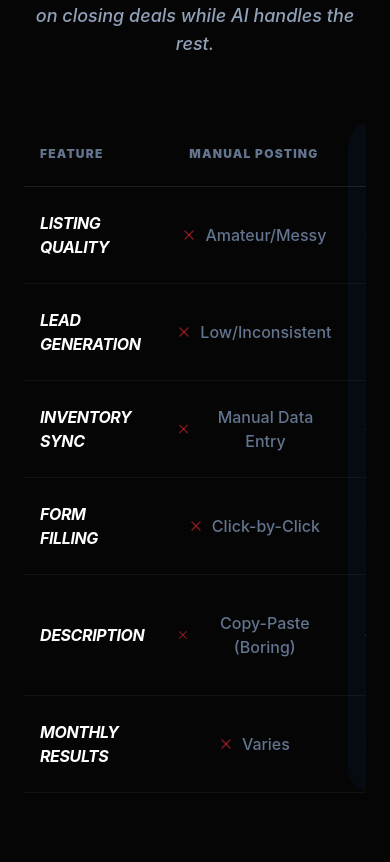
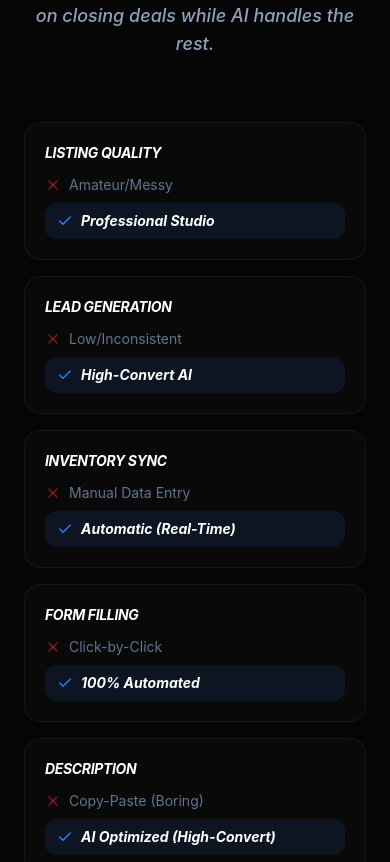
Before and after one commit to mgarbs/autolander-website, a React (Vite) app: page / in a window 390 px wide. Shown: the part 1930-2792 px from the top of the page. Built offline with nearby package versions, Linux system fonts and the light colour scheme.

Commit message:
fix: mobile comparison section — stacked cards instead of horizontal table
Co-Authored-By: Claude Opus 4.6 (1M context) <noreply@anthropic.com>

```diff
--- a/src/App.jsx
+++ b/src/App.jsx
@@ -250,7 +250,8 @@ export default function App() {
           </div>
 
           <FadeIn direction="up" delay={0.2}>
-            <div className="overflow-x-auto">
+            {/* Desktop table */}
+            <div className="hidden md:block">
               <table className="w-full border-collapse">
                 <thead>
                   <tr className="border-b border-white/10">
@@ -284,6 +285,28 @@ export default function App() {
                   ))}
                 </tbody>
               </table>
+            </div>
+
+            {/* Mobile cards */}
+            <div className="md:hidden space-y-4">
+              {[
+                { label: 'Listing Quality', manual: 'Amateur/Messy', auto: 'Professional Studio' },
+                { label: 'Lead Generation', manual: 'Low/Inconsistent', auto: 'High-Convert AI' },
+                { label: 'Inventory Sync', manual: 'Manual Data Entry', auto: 'Automatic (Real-Time)' },
+                { label: 'Form Filling', manual: 'Click-by-Click', auto: '100% Automated' },
+                { label: 'Description', manual: 'Copy-Paste (Boring)', auto: 'AI Optimized (High-Convert)' },
+                { label: 'Monthly Results', manual: 'Varies', auto: 'Average +12 Units' }
+              ].map((row, i) => (
+                <div key={i} className="rounded-2xl border border-white/5 bg-white/[0.02] p-5">
+                  <p className="text-white font-bold italic uppercase tracking-tight text-sm mb-3">{row.label}</p>
+                  <div className="flex items-center gap-2 text-slate-500 text-sm mb-2">
+                    <X className="w-4 h-4 text-red-500/50 shrink-0" /> {row.manual}
+                  </div>
+                  <div className="flex items-center gap-2 text-white font-bold italic text-sm bg-blue-500/10 rounded-xl px-3 py-2">
+                    <Check className="w-4 h-4 text-blue-500 shrink-0" /> {row.auto}
+                  </div>
+                </div>
+              ))}
             </div>
           </FadeIn>
         </div>
```
